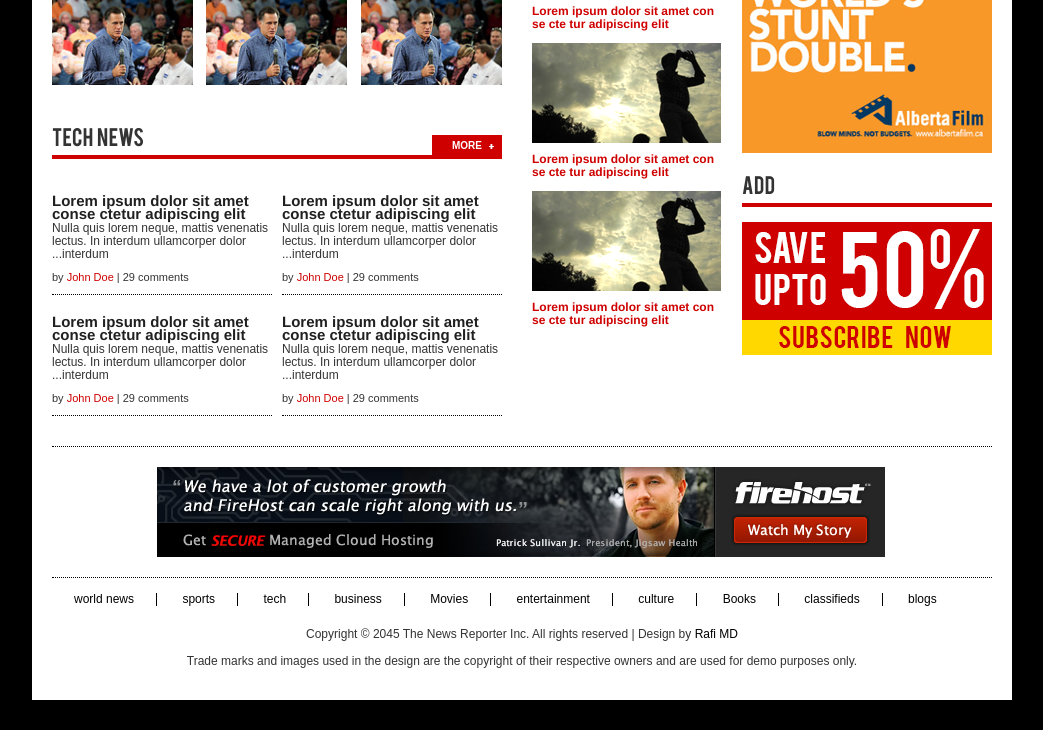
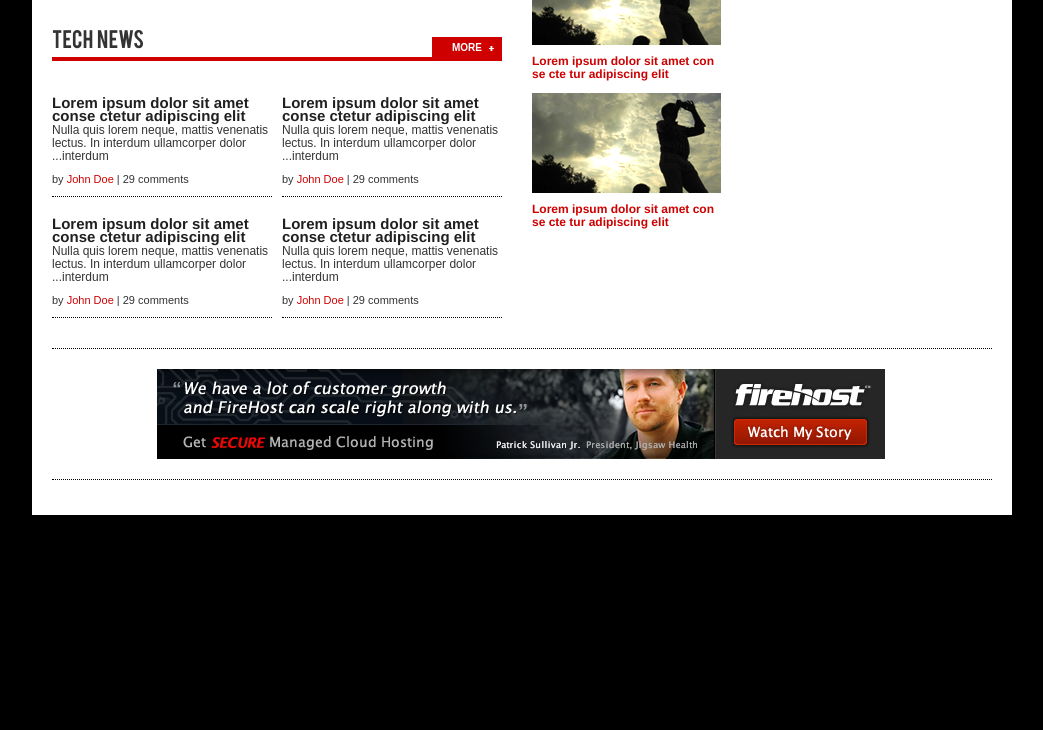
Before and after one commit to ashgazer/ashgazer.github.io, a plain HTML site: page index.html in a window 1280 px wide. Shown: the part 1395-2125 px from the top of the page, without its empty margins (118-1161 px from the left). After the commit the page ends 1940 px from the top, so only its background shows below. Drawn offline with Linux system fonts and the light colour scheme.

Commit message:
remove side bar right

```diff
--- a/index.html
+++ b/index.html
@@ -42,6 +42,7 @@
         </div>
       </div>
     </div>
+<!--
     <div class="main_menu_area">
       <ul id="nav">
         <li><a href="#">world news</a>
@@ -104,6 +105,7 @@
         <li><a href="#">blogs</a></li>
       </ul>
     </div>
+-->
     <div class="slider_area">
       <div class="slider">
         <ul class="bxslider">
@@ -226,10 +228,11 @@
           </div>
         </div>
       </div>
+<!--
       <div class="sidebar floatright">
         <div class="single_sidebar"> <img src="images/add1.png" alt="" /> </div>
         <div class="single_sidebar">
-<!--          <div class="news-letter">
+&lt;!&ndash;          <div class="news-letter">
             <h2>Sign Up for Newsletter</h2>
             <p>Sign up to receive our free newsletters!</p>
             <form action="#" method="post">
@@ -239,7 +242,7 @@
             </form>
             <p class="news-letter-privacy">We do not spam. We value your privacy!</p>
           </div>
-        </div>-->
+        </div>&ndash;&gt;
         <div class="single_sidebar">
           <div class="popular">
             <h2 class="title">Popular</h2>
@@ -283,11 +286,12 @@
           <img src="images/add2.png" alt="" /> </div>
       </div>
     </div>
+-->
     <div class="footer_top_area">
       <div class="inner_footer_top"> <img src="images/add3.png" alt="" /> </div>
     </div>
     <div class="footer_bottom_area">
-      <div class="footer_menu">
+<!--      <div class="footer_menu">
         <ul id="f_menu">
           <li><a href="#">world news</a></li>
           <li><a href="#">sports</a></li>
@@ -300,11 +304,11 @@
           <li><a href="#">classifieds</a></li>
           <li><a href="#">blogs</a></li>
         </ul>
-      </div>
-      <div class="copyright_text">
+      </div>-->
+<!--      <div class="copyright_text">
         <p>Copyright &copy; 2045 The News Reporter Inc. All rights reserved | Design by <a target="_blank" rel="nofollow" href="http://www.graphicsfuel.com/2045/10/wp-magazine-theme-template-psd/">Rafi MD</a></p>
         <p>Trade marks and images used in the design are the copyright of their respective owners and are used for demo purposes only.</p>
-      </div>
+      </div>-->
     </div>
   </div>
 </div>
```
